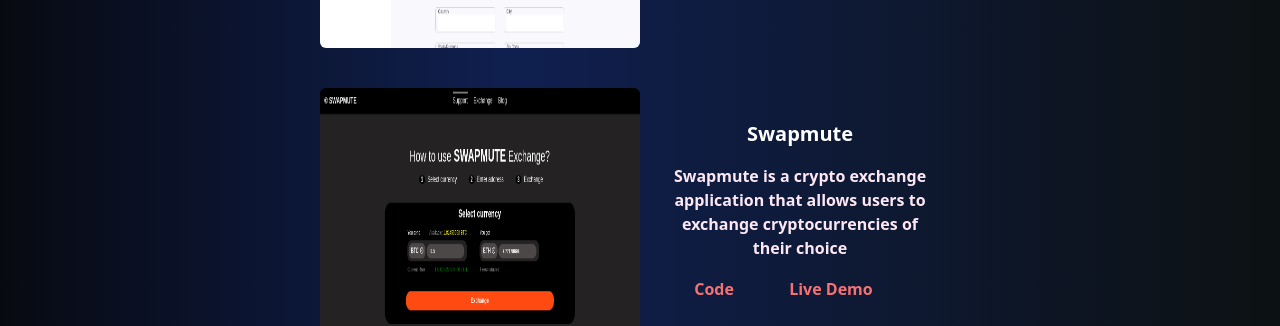
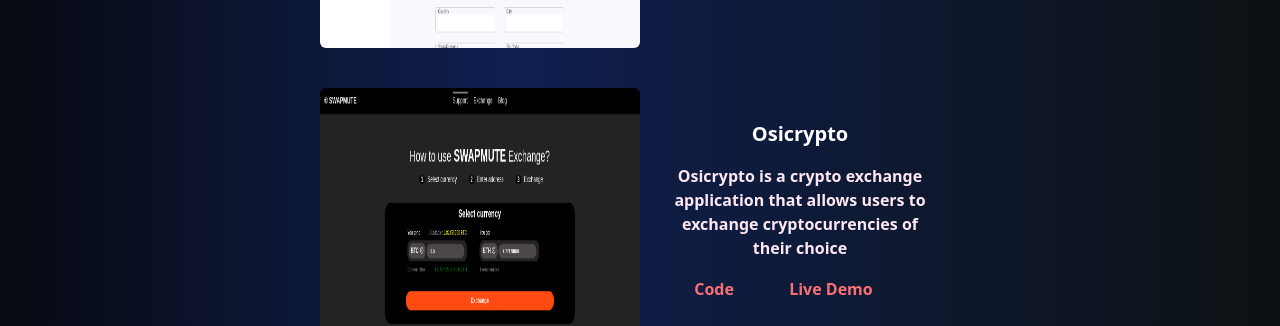
Before and after one commit to BullPointer/portfolio, a React (Vite) app: page / in a window 1280 px wide. Shown: the part 2260-2586 px from the top of the page. Built offline with nearby package versions, Linux system fonts and the light colour scheme; some icons are missing.

Commit message:
made some improvement and more to come

```diff
--- a/src/components/Projects.jsx
+++ b/src/components/Projects.jsx
@@ -1,10 +1,7 @@
 /* eslint-disable react/prop-types */
 import { Icon } from "@iconify/react";
 import { Link } from "react-router-dom";
-import Img1 from "../assets/website1.png";
-import Img2 from "../assets/website2.png";
-import Img3 from "../assets/website3.png";
-import Img4 from "../assets/website4.png";
+import projectData from "./projectData";
 
 const ProjectItem = ({ img, title, note, code, demo }) => {
   return (
@@ -32,10 +29,7 @@
               />
             </div>
           </Link>
-          <Link
-            to={`https://bullpointer.github.io/${demo}`}
-            target="_blank"
-          >
+          <Link to={`https://bullpointer.github.io/${demo}`} target="_blank">
             <div className="flex flex-row gap-2 items-center justify-center cursor-pointer">
               <div className="text-red-400 font-extrabold">Live Demo</div>
               <Icon
@@ -64,42 +58,16 @@
         </div>
       </div>
       <div className="flex flex-col">
-        <ProjectItem
-          img={Img1}
-          title={"Shopping Cart"}
-          note={
-            "Shopping Cart is an online Ecommerce that allows users to buy products"
-          }
-          code={"cart"}
-          demo={"cart"}
-        />
-        <ProjectItem
-          img={Img2}
-          title={"Resume Builder"}
-          note={
-            "Resume Builder is a web application that allows user build an resume"
-          }
-          code={"cv-builder"}
-          demo={"cv-builder"}
-        />
-        <ProjectItem
-          img={Img3}
-          title={"Swapmute"}
-          note={
-            "Swapmute is a crypto exchange application that allows users to exchange cryptocurrencies of their choice"
-          }
-          code={"swapmute"}
-          demo={"swapmute"}
-        />
-        <ProjectItem
-          img={Img4}
-          title={"Mayo Hospital"}
-          note={
-            "Mayo Hospital is mayoclinic.org's clone website I built, together with some added features in Blockchain technology"
-          }
-          code={"mayo-hospital"}
-          demo={"mayo-hospital"}
-        />
+        {projectData?.map(({ img, code, demo, note, title }, index) => (
+          <ProjectItem
+            key={index}
+            img={img}
+            title={title}
+            note={note}
+            code={code}
+            demo={demo}
+          />
+        ))}
       </div>
       <div></div>
     </div>
--- /dev/null
+++ b/src/components/projectData.js
@@ -0,0 +1,35 @@
+import Img1 from "../assets/website1.png";
+import Img2 from "../assets/website2.png";
+import Img3 from "../assets/website3.png";
+import Img4 from "../assets/website4.png";
+
+export default [
+    {
+        img: Img1,
+        title: "Shopping Cart",
+        note: "Shopping Cart is an online Ecommerce that allows users to buy products",
+        code: "cart",
+        demo: "cart",
+    },
+    {
+        img: Img2,
+        title: "Resume Builder",
+        note: "Resume Builder is a web application that allows user build an resume",
+        code: "cv-builder",
+        demo: "cv-builder",
+    },
+    {
+        img: Img3,
+        title: "Osicrypto",
+        note: "Osicrypto is a crypto exchange application that allows users to exchange cryptocurrencies of their choice",
+        code: "osicrypto",
+        demo: "osicrypto",
+    },
+    {
+        img: Img4,
+        title: "Mayo Hospital",
+        note: "Mayo Hospital is mayoclinic.org's clone website I built, together with some added features in Blockchain technology",
+        code: "mayo-hospital",
+        demo: "mayo-hospital",
+    }
+]
```
